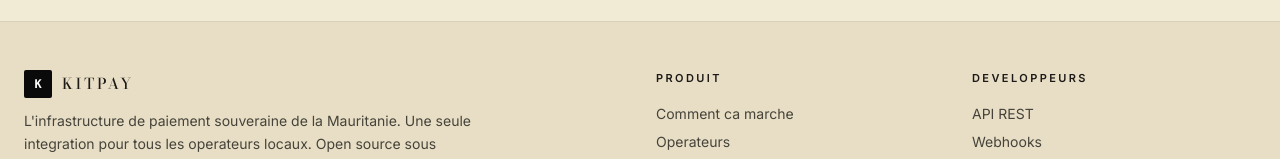
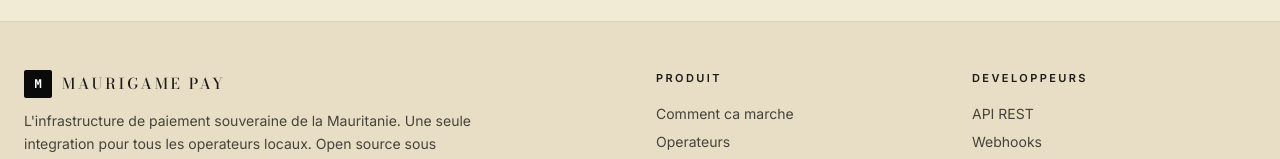
Before and after one commit to Mohamed1629440/Maurigame-Pay, a Next.js app: page / in a window 1280 px wide. Shown: the part 4437-4596 px from the top of the page. Built offline with nearby package versions, Linux system fonts and the light colour scheme.

Commit message:
Update payment branding in layout component

```diff
--- a/src/app/layout.tsx
+++ b/src/app/layout.tsx
@@ -24,8 +24,8 @@ export default function RootLayout({ children }: { children: React.ReactNode })
               <div className="grid grid-cols-2 md:grid-cols-4 gap-8 mb-10">
                 <div className="col-span-2">
                   <div className="flex items-center gap-2.5 mb-3">
-                    <span className="inline-flex w-7 h-7 items-center justify-center bg-[var(--ink)] text-white font-mono text-[12px] font-semibold rounded-sm">K</span>
-                    <span className="serif text-[15px] tracking-[0.18em] uppercase font-medium">KitPay</span>
+                    <span className="inline-flex w-7 h-7 items-center justify-center bg-[var(--ink)] text-white font-mono text-[12px] font-semibold rounded-sm">M</span>
+                    <span className="serif text-[15px] tracking-[0.18em] uppercase font-medium">Maurigame Pay</span>
                   </div>
                   <p className="text-sm text-[var(--stone-600)] max-w-md leading-relaxed">
                     L'infrastructure de paiement souveraine de la Mauritanie. Une seule integration pour tous les operateurs locaux. Open source sous licence MIT.
```
